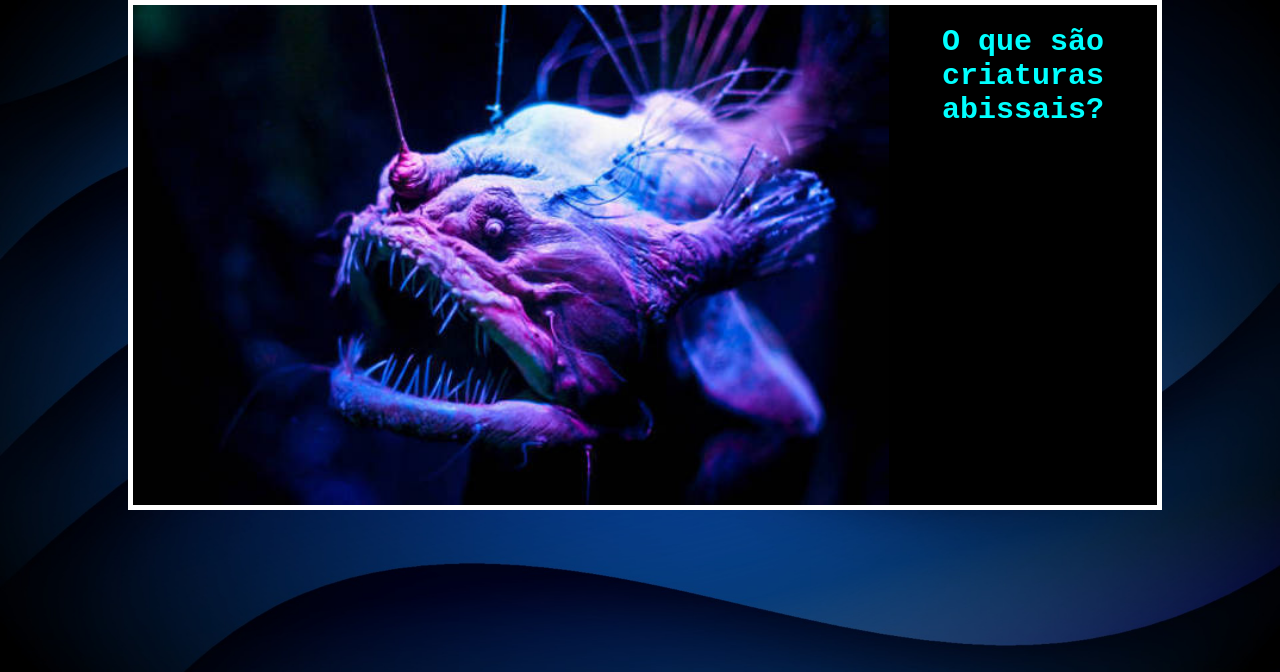
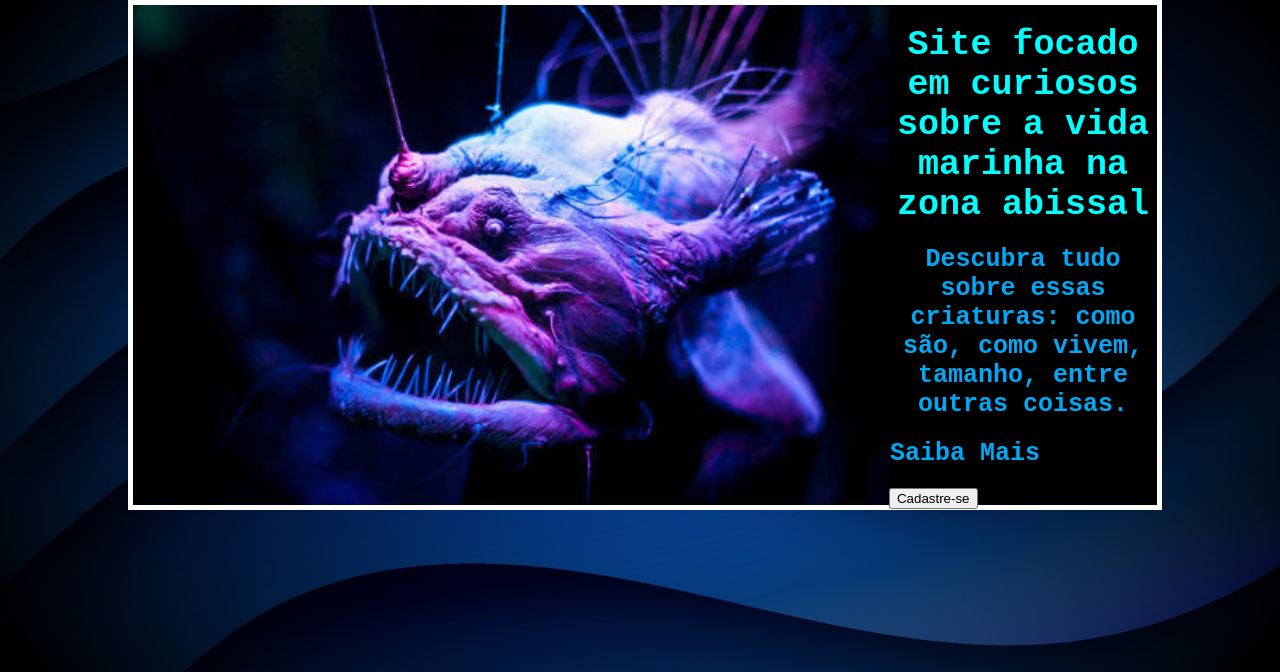
Before and after one commit to YuriLealS/Deep_Abyss, a plain HTML site: page public/index.html in a window 1280 px wide. Shown: the part 128-800 px from the top of the page. Drawn offline with Linux system fonts and the light colour scheme.

Commit message:
texto do banner

```diff
--- a/css/index.css
+++ b/css/index.css
@@ -24,12 +24,24 @@ body {
 }
 
 .texto_banner{
+    color: rgb(0, 168, 246);
+    margin:20px 1px;
+    display: flex;
+    flex-direction: row;
+    text-align: center;
+    font-size: 25px;
+    font-family: monospace;
+    font-weight: bold;
+}
+
+.titulo_banner{
+
     color: aqua;
     margin:20px 1px;
     display: flex;
     flex-direction: row;
     text-align: center;
-    font-size: 30px;
+    font-size: 35px;
     font-family: monospace;
     font-weight: bold;
 }
--- a/public/index.html
+++ b/public/index.html
@@ -23,9 +23,19 @@
     <section class="banner">
         <div class="container_banner">
             <img src="../css/img/imgBanner.jpeg" alt="" class="img_banner">
-            <p class="texto_banner">
-                O que são criaturas abissais?
-            </p>
+                <div class="caixa_texto_banner">
+                    <h1 class="titulo_banner">
+                        Site focado em curiosos sobre a vida marinha na zona abissal
+                    </h1>
+                    <p class="texto_banner">
+                        Descubra tudo sobre essas criaturas: como são, como vivem, tamanho, entre outras coisas.
+                    </p>
+                    <p class="texto_banner">
+                        Saiba Mais
+                    </p>
+
+                    <button>Cadastre-se</button>
+                </div>
         </div>
     </section>
 </body>
```
